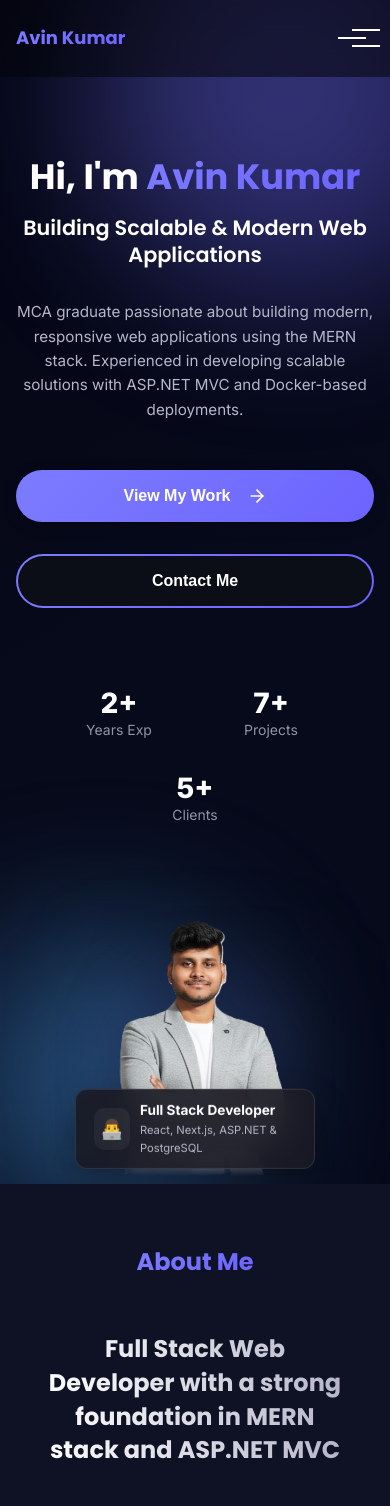
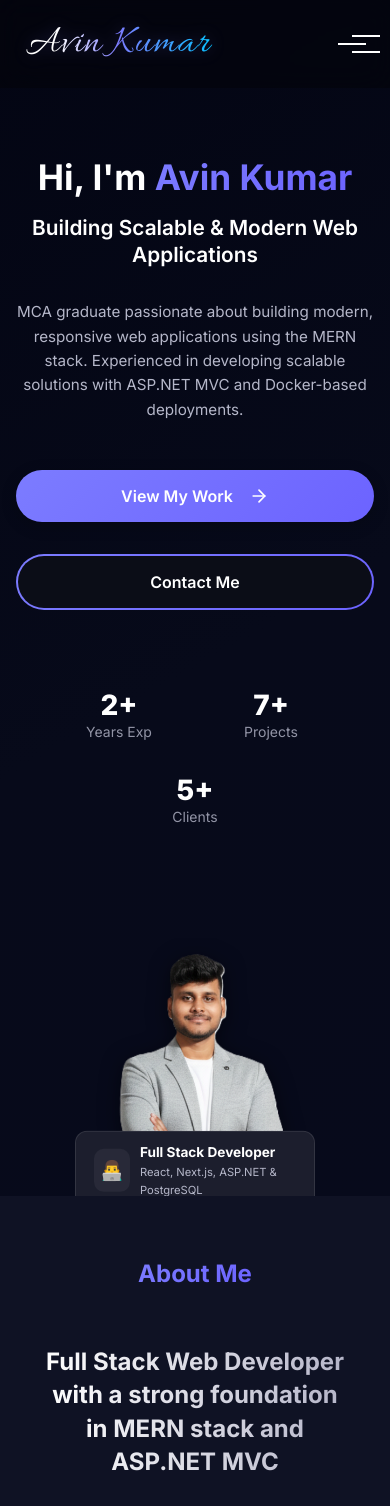
Before and after one commit to Avinkumar1443/protfolio, a React (Create React App) app: page / in a window 390 px wide. Shown: the top 1506 px of the page. Built offline with nearby package versions, Linux system fonts and the light colour scheme; the HTML template or start-up script is replaced by a standard one.

Commit message:
add mobileSEO speed and font sytle

```diff
--- a/src/components/Experience/Experience.jsx
+++ b/src/components/Experience/Experience.jsx
@@ -21,7 +21,7 @@ const Experience = () => {
         {
             company: 'Yash Technology',
             role: 'ASP.NET MVC Developer Intern',
-            period: 'Jan 2024 - Jun 2024',
+            period: 'Jan 2025 - Apr 2025',
             location: 'Hyderabad,India',
             current: false,
             responsibilities: [
--- a/src/components/Hero/Hero.css
+++ b/src/components/Hero/Hero.css
@@ -57,17 +57,7 @@
 
 /* Hero Content */
 .hero-content {
-    opacity: 0;
-    transform: translateY(30px);
-    transition: all 1s ease-out;
     padding-top: var(--spacing-xl);
-}
-
-/* ... existing styles ... */
-
-.hero-content.animate-in {
-    opacity: 1;
-    transform: translateY(0);
 }
 
 .hero-badge {
@@ -186,17 +176,12 @@
     position: relative;
     display: flex;
     justify-content: center;
-    opacity: 0;
-    transform: translateX(30px);
-    transition: all 1s ease-out 0.3s;
     margin-top: 5rem;
     align-items: center;
+    /* Animation handled by utility classes now */
 }
 
-.hero-visual.animate-in {
-    opacity: 1;
-    transform: translateX(0);
-}
+/* .hero-visual.animate-in { ... } - REMOVED */
 
 .hero-photo-container {
     position: relative;
@@ -207,14 +192,19 @@
 .hero-photo {
     width: 100%;
     height: auto;
+    aspect-ratio: 1 / 1;
+    /* Fix CLS */
     filter: drop-shadow(0 20px 40px rgba(0, 0, 0, 0.4));
     mask-image: linear-gradient(to bottom, black 90%, transparent 100%);
     -webkit-mask-image: linear-gradient(to bottom, black 90%, transparent 100%);
     transition: transform 0.5s ease;
+    will-change: transform;
+    /* Hint to browser */
 }
 
 .hero-photo:hover {
     transform: translateY(-5px) scale(1.02);
+    /* Removed heavy shadow transition */
 }
 
 .photo-backdrop {
@@ -405,7 +395,7 @@
         width: fit-content;
     }
 
-.hero-photo-container {
+    .hero-photo-container {
         max-width: 320px;
         margin: 0 auto;
     }
@@ -437,4 +427,40 @@
     .hero-photo-container {
         max-width: 280px;
     }
+
+    /* === MOBILE PERFORMANCE === */
+    /* Disable heavy effects on small screens to unblock Main Thread */
+    .card,
+    .photo-badge.floating,
+    .hero-badge {
+        backdrop-filter: none !important;
+        -webkit-backdrop-filter: none !important;
+        box-shadow: none !important;
+        background: var(--color-bg-tertiary) !important;
+        /* Solid fallback */
+    }
+
+    .hero-photo {
+        /* Reduce shadow complexity */
+        filter: drop-shadow(0 4px 10px rgba(0, 0, 0, 0.5));
+    }
+
+    .gradient-sphere {
+        /* Blur is very expensive, reduce it or remove */
+        filter: blur(40px);
+        /* Reduced from 80px */
+        display: none;
+        /* Often better to just hide one on mobile */
+    }
+
+    .photo-backdrop {
+        /* Disable pulse animation on mobile */
+        animation: none !important;
+        display: none;
+    }
+
+    * {
+        /* Improve scrolling */
+        touch-action: pan-y pan-x;
+    }
 }
--- a/src/components/Hero/Hero.jsx
+++ b/src/components/Hero/Hero.jsx
@@ -1,15 +1,11 @@
-import React, { useEffect, useState } from 'react';
+import React from 'react';
 import './Hero.css';
 import profilePhoto from '../../assets/profile-photo.png';
+// WebP Image conversion failed in environment, using optimized PNG
+// import profilePhotoWebP from '../../assets/profile-photo.webp';
 
 const Hero = () => {
-    const [animate, setAnimate] = useState(false);
-
-    useEffect(() => {
-        setTimeout(() => {
-            setAnimate(true);
-        }, 500);
-    }, []);
+    // JS animation delay removed for immediate FCP
 
     const scrollToProjects = () => {
         document.getElementById('projects')?.scrollIntoView({ behavior: 'smooth' });
@@ -27,7 +23,8 @@ const Hero = () => {
             </div>
 
             <div className="container hero-container">
-                <div className={`hero-content ${animate ? 'animate-in' : ''}`}>
+                {/* CSS animation class for immediate render */}
+                <div className="hero-content animate-fadeInUp">
                     {/* <div className="hero-badge">
                         <span className="badge-dot"></span>
                         Available for Work
@@ -73,10 +70,25 @@ const Hero = () => {
                     </div>
                 </div>
 
-                <div className={`hero-visual ${animate ? 'animate-in' : ''}`}>
+                <div className="hero-visual animate-fadeInRight">
                     <div className="hero-photo-container">
                         <div className="photo-backdrop"></div>
-                        <img src={profilePhoto} alt="Avin Kumar - Full Stack Developer" className="hero-photo" />
+
+                        {/* Optimizations: Explicit Size, High Priority, Aspect Ratio
+                            Note: WebP source removed due to generation failure
+                        */}
+                        <div className="image-wrapper">
+                            <img
+                                src={profilePhoto}
+                                alt="Avin Kumar - Full Stack Developer"
+                                className="hero-photo"
+                                width="400"
+                                height="400"
+                                fetchpriority="high" // Critical for LCP
+                                decoding="async"
+                                style={{ aspectRatio: "1/1" }} // Prevent CLS
+                            />
+                        </div>
 
                         <div className="photo-badge floating">
                             <div className="badge-icon">
--- a/src/components/Navigation/Navigation.css
+++ b/src/components/Navigation/Navigation.css
@@ -1,3 +1,5 @@
+@import url('https://fonts.googleapis.com/css2?family=Allura&display=swap');
+
 .navigation {
     position: fixed;
     top: 0;
@@ -36,6 +38,31 @@
 
 .nav-logo:hover {
     transform: scale(1.05);
+}
+
+.signature-logo {
+    font-family: 'Allura', cursive;
+    font-size: 2.5rem;
+    /* Larger for script font */
+    background: linear-gradient(to right, #fff 20%, #7C7CFF 50%, #00C6FF 100%);
+    -webkit-background-clip: text;
+    -webkit-text-fill-color: transparent;
+    background-clip: text;
+    padding: 0 10px;
+    font-weight: 400;
+    letter-spacing: 1px;
+    filter: drop-shadow(0 0 8px rgba(124, 124, 255, 0.3));
+    transition: all 0.4s ease;
+    display: inline-block;
+    line-height: 1;
+}
+
+.nav-logo:hover .signature-logo {
+    filter: drop-shadow(0 0 12px rgba(124, 124, 255, 0.6));
+    transform: scale(1.05) rotate(-2deg);
+    background: linear-gradient(to right, #fff 0%, #00C6FF 100%);
+    -webkit-background-clip: text;
+    background-clip: text;
 }
 
 .nav-links {
--- a/src/components/Navigation/Navigation.jsx
+++ b/src/components/Navigation/Navigation.jsx
@@ -43,7 +43,7 @@ const Navigation = () => {
     <nav className={`navigation ${isScrolled ? 'scrolled' : ''}`}>
       <div className="nav-container">
         <div className="nav-logo" onClick={() => scrollToSection('home')}>
-          <span className="gradient-text">Avin Kumar</span>
+          <span className="signature-logo">Avin Kumar</span>
         </div>
 
         <div id="mobile-nav" className={`nav-links ${isMobileMenuOpen ? 'mobile-active' : ''}`}>
--- a/src/components/SEO/SEO.jsx
+++ b/src/components/SEO/SEO.jsx
@@ -13,7 +13,7 @@ const SEO = ({ title, description, keywords, name, type, url, image }) => {
         <Helmet>
             {/* Standard metadata tags */}
             <title>{title ? `${title} | Avin Kumar` : siteTitle}</title>
-            <meta name="google-site-verification" content="Lm6lpL-l-WY9EJhHK9plWBhtad9773hONZjBkCOyW3A" />
+            {/* <meta name="google-site-verification" content="Lm6lpL-l-WY9EJhHK9plWBhtad9773hONZjBkCOyW3A" /> */}
             <meta name='description' content={description || defaultDescription} />
             <meta name='keywords' content={keywords || defaultKeywords} />
             <meta name='viewport' content='width=device-width, initial-scale=1' />
--- a/src/index.css
+++ b/src/index.css
@@ -1,12 +1,13 @@
-@import url('https://fonts.googleapis.com/css2?family=Fira+Code:wght@300;400;500;600&family=Inter:wght@300;400;500;600;700;800&family=Poppins:wght@300;400;500;600;700;800&display=swap');
+@import url('https://fonts.googleapis.com/css2?family=Fira+Code:wght@400;500&family=Inter:wght@300;400;500;600;700;800&display=swap');
 
 /* ===== CSS VARIABLES ===== */
 :root {
   /* ... colors ... */
 
   /* Typography */
-  --font-primary: 'Inter', -apple-system, BlinkMacSystemFont, 'Segoe UI', sans-serif;
-  --font-secondary: 'Poppins', sans-serif;
+  --font-primary: 'Inter', -apple-system, BlinkMacSystemFont, 'Segoe UI', Roboto, sans-serif;
+  --font-secondary: var(--font-primary);
+  /* Unified Typography */
   --font-mono: 'Fira Code', monospace;
   /* Colors */
   --color-bg-primary: #0B0D17;
@@ -36,20 +37,26 @@
   --spacing-2xl: 4rem;
   --spacing-3xl: 6rem;
 
-  /* Typography */
-  --font-primary: 'Inter', -apple-system, BlinkMacSystemFont, 'Segoe UI', sans-serif;
-  --font-secondary: 'Poppins', sans-serif;
-
+  /* Typography Scale (Fluid) */
   --font-size-xs: 0.75rem;
+  /* 12px */
   --font-size-sm: 0.875rem;
+  /* 14px */
   --font-size-base: 1rem;
+  /* 16px */
   --font-size-lg: 1.125rem;
+  /* 18px */
   --font-size-xl: 1.25rem;
-  --font-size-2xl: 1.5rem;
-  --font-size-3xl: 2rem;
-  --font-size-4xl: 2.5rem;
-  --font-size-5xl: 3rem;
-  --font-size-6xl: 4rem;
+  /* 20px */
+  --font-size-2xl: clamp(1.5rem, 2vw + 1rem, 1.75rem);
+  /* H4: 24px - 28px */
+  --font-size-3xl: clamp(1.75rem, 3vw + 1rem, 2.25rem);
+  /* H3: 28px - 36px */
+  --font-size-4xl: clamp(2rem, 4vw + 1rem, 3rem);
+  /* H2: 32px - 48px */
+  --font-size-5xl: clamp(2.5rem, 5vw + 1rem, 4rem);
+  /* H1: 40px - 64px */
+  --font-size-6xl: clamp(3rem, 6vw + 1rem, 5rem);
 
   /* Shadows */
   --shadow-sm: 0 2px 8px rgba(0, 0, 0, 0.1);
@@ -141,6 +148,15 @@ a {
   color: inherit;
   text-decoration: none;
   transition: var(--transition-base);
+}
+
+/* Ensure form elements inherit font */
+input,
+button,
+textarea,
+select {
+  font-family: inherit;
+  font-size: inherit;
 }
 
 /* ===== UTILITY CLASSES ===== */
@@ -372,9 +388,7 @@ a {
 /* ===== RESPONSIVE BREAKPOINTS ===== */
 @media (max-width: 1024px) {
   :root {
-    --font-size-5xl: 2.5rem;
-    --font-size-4xl: 2rem;
-    --font-size-3xl: 1.75rem;
+    /* Font sizes handled by clamp() */
   }
 
   .container {
@@ -388,9 +402,7 @@ a {
 
 @media (max-width: 768px) {
   :root {
-    --font-size-5xl: 2rem;
-    --font-size-4xl: 1.75rem;
-    --font-size-3xl: 1.5rem;
+    /* Font sizes handled by clamp() */
     --spacing-3xl: 4rem;
     --spacing-2xl: 3rem;
   }
@@ -406,9 +418,7 @@ a {
 
 @media (max-width: 480px) {
   :root {
-    --font-size-5xl: 1.75rem;
-    --font-size-4xl: 1.5rem;
-    --font-size-3xl: 1.25rem;
+    /* Font sizes handled by clamp() */
   }
 
   .container {
```
